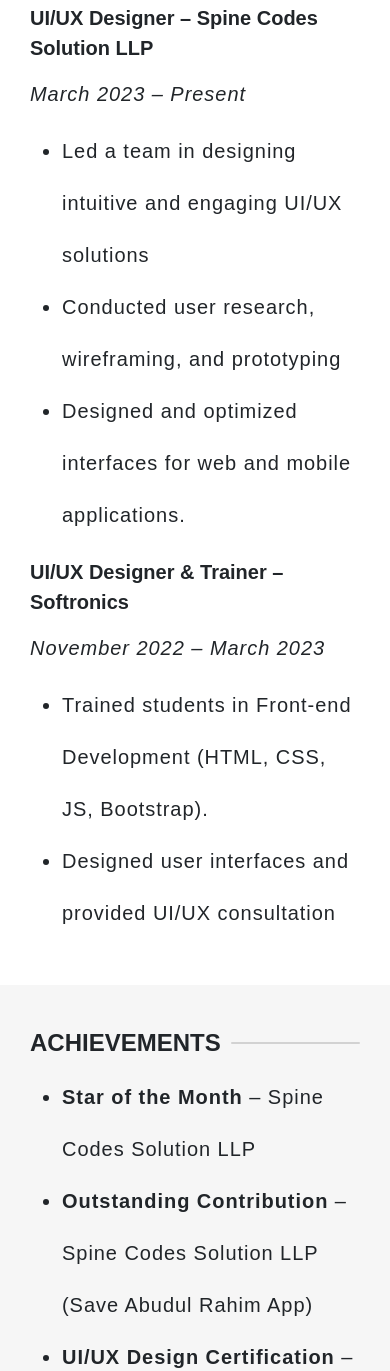
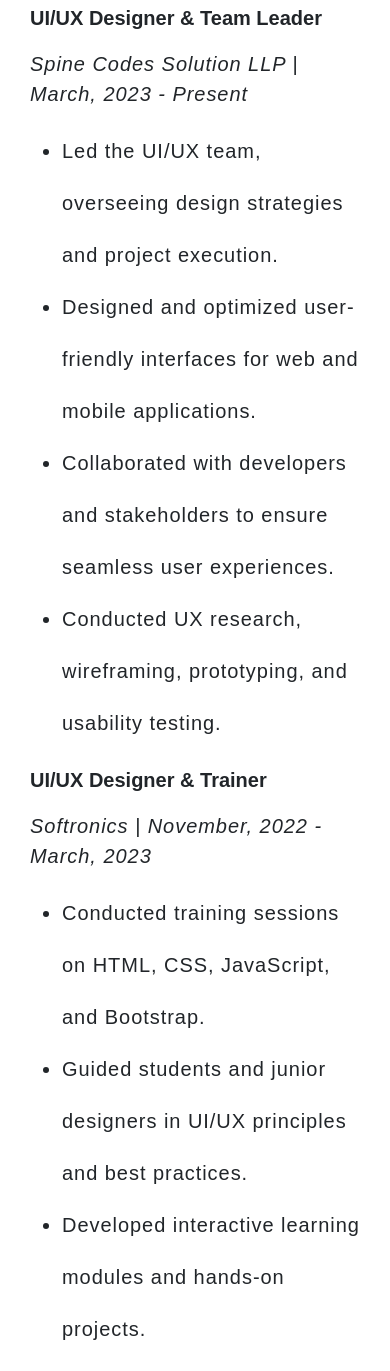
Before and after one commit to junaidchatholi/portfolionew, a plain HTML site: page Resume.html in a window 390 px wide. Shown: the part 1755-3126 px from the top of the page. Drawn offline with nearby package versions, Linux system fonts and the light colour scheme.

Commit message:
Update Resume.html

```diff
--- a/Resume.html
+++ b/Resume.html
@@ -152,25 +152,27 @@
             <!-- section3 -->
             <div class="section-1" id="EXPERIENCE">
                 <div class="sectionhead" ><p class="sectionheading">EXPERIENCE</p><div class="seperation" ></div></div>
-                <p style="font-weight: 600; font-size: 20px;">UI/UX Designer – Spine Codes Solution LLP</p>
-                <p style="font-style: italic; font-size: 20px; letter-spacing: 0.96px;">March 2023 – Present</p>
+                <p style="font-weight: 600; font-size: 20px;">UI/UX Designer & Team Leader</p>
+                <p style="font-style: italic; font-size: 20px; letter-spacing: 0.96px;">Spine Codes Solution LLP | March, 2023 - Present</p>
                 <ul style="line-height: 52px; font-size: 20px; letter-spacing: 0.96px;">
-                    <li>Led a team in designing intuitive and engaging UI/UX solutions</li>
-                    <li>Conducted user research, wireframing, and prototyping</li>
-                    <li>Designed and optimized interfaces for web and mobile applications.</li>
+                    <li>Led the UI/UX team, overseeing design strategies and project execution.</li>
+                    <li>Designed and optimized user-friendly interfaces for web and mobile applications.</li>
+                    <li>Collaborated with developers and stakeholders to ensure seamless user experiences.</li>
+                    <li>Conducted UX research, wireframing, prototyping, and usability testing.</li>
                 </ul>
 
-                <p style="font-weight: 600; font-size: 20px;">UI/UX Designer & Trainer – Softronics</p>
-                <p style="font-style: italic; font-size: 20px; letter-spacing: 0.96px;">November 2022 – March 2023</p>
+                <p style="font-weight: 600; font-size: 20px;">UI/UX Designer & Trainer</p>
+                <p style="font-style: italic; font-size: 20px; letter-spacing: 0.96px;">Softronics | November, 2022 - March, 2023</p>
                 <ul style="line-height: 52px; font-size: 20px; letter-spacing: 0.96px;">
-                    <li>Trained students in Front-end Development (HTML, CSS, JS, Bootstrap).</li>
-                    <li>Designed user interfaces and provided UI/UX consultation</li>
+                    <li>Conducted training sessions on HTML, CSS, JavaScript, and Bootstrap.</li>
+                    <li>Guided students and junior designers in UI/UX principles and best practices.</li>
+                    <li>Developed interactive learning modules and hands-on projects.</li>
                 </ul>
 
             </div>
             <!-- section4 -->
             <div class="section-2">
-                <div class="sectionhead" ><p class="sectionheading">ACHIEVEMENTS</p><div class="seperation"></div></div>
+                <div class="sectionhead" ><p class="sectionheading">AWARDS</p><div class="seperation"></div></div>
                 <ul style="line-height: 52px; font-size: 20px; letter-spacing: 0.96px;">
                     <li><span style="font-weight: 600;">Star of the Month</span> – Spine Codes Solution LLP</li>
                     <li><span style="font-weight: 600;">Outstanding Contribution</span> – Spine Codes Solution LLP <br> (Save Abudul Rahim App)</li>
```
